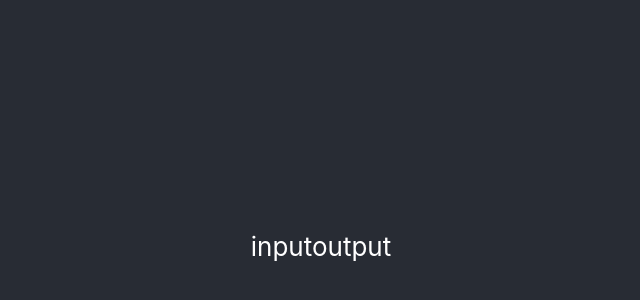
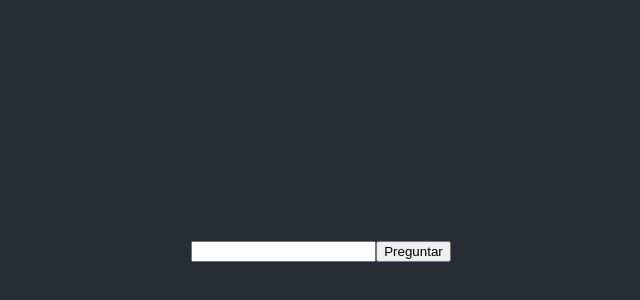
Before and after one commit to GeeksHubsAcademy/eight-ball-demo-react, a React app: page / in a window 1280 px wide. Shown: the part 154-454 px from the top of the page, without its empty margins (319-959 px from the left). Built offline with nearby package versions, Linux system fonts and the light colour scheme.

Commit message:
Añadido Redux

```diff
--- a/package.json
+++ b/package.json
@@ -44,6 +44,8 @@
     "react-app-polyfill": "^0.1.3",
     "react-dev-utils": "^6.0.3",
     "react-dom": "^16.5.2",
+    "react-redux": "^5.0.7",
+    "redux": "^4.0.0",
     "resolve": "1.8.1",
     "sass-loader": "7.1.0",
     "style-loader": "0.23.0",
@@ -80,8 +82,8 @@
     "resolver": "jest-pnp-resolver",
     "setupFiles": [
       "react-app-polyfill/jsdom",
-       "<rootDir>/config/enzyme.js",
-       "raf/polyfill"
+      "<rootDir>/config/enzyme.js",
+      "raf/polyfill"
     ],
     "testMatch": [
       "<rootDir>/src/**/__tests__/**/*.{js,jsx}",
--- /dev/null
+++ b/src/actions.js
@@ -0,0 +1,4 @@
+export const addQuestion = (answer) => ({
+    type: 'ADD_QUESTION',
+    answer: answer
+})
--- a/src/components/input.jsx
+++ b/src/components/input.jsx
@@ -1,7 +1,39 @@
 import React from "react";
 import './input.scss';
-export default class Input extends React.Component {
+import magicBallService from "../services/magicService";
+import { connect } from "react-redux";
+import { addQuestion } from "../actions";
+class Input extends React.Component {
+
+  constructor(props) {
+    super(props);
+    this.state = {question:'                                                                                                                                                                                                                                                                                                                                                                                                                                  '}
+  }
+
+  changeInput = (event) => {
+    this.setState({question: event.target.value })
+  }
+
+
+
   render() {
-    return 'input';
+    return (
+      <div>
+        <input value={this.state.question} onChange={this.changeInput}/>
+        <button onClick={() => {
+          this.props.onSubmitQuestion(this.state.question)
+        }} >Preguntar</button>
+      </div>
+    )
   }
 }
+
+const mapDispatchToProps = (dispatch) =>
+({
+    onSubmitQuestion: (question) => {
+      const answer = magicBallService(question);
+      return dispatch(addQuestion(answer));
+    }
+});
+
+export default connect(null,mapDispatchToProps)(Input);
--- a/src/components/output.jsx
+++ b/src/components/output.jsx
@@ -1,7 +1,32 @@
 import React from "react";
 import "./output.scss";
-export default class Output extends React.Component {
+import { connect } from "react-redux";
+class Output extends React.Component {
+
   render() {
-    return 'output';
+    return (
+      <div>
+             {this.props.history.map((history) =>
+              [
+              <div className="question"> ¿{history.question}? </div>,
+              <div className="answer">{history.answer.text}</div>
+              ]
+             )}
+
+      </div>
+
+
+    )
   }
 }
+
+const mapStateToProps = (state)  => {
+  return {
+    history: state.history
+  }
+}
+
+export default connect(
+  mapStateToProps,
+  null
+)(Output);
--- a/src/index.js
+++ b/src/index.js
@@ -1,10 +1,18 @@
 import React from 'react';
 import ReactDOM from 'react-dom';
+import {Provider} from 'react-redux';
+import {createStore} from 'redux';
+import reducer from './reducers';
 import './index.css';
 import App from './App';
 import * as serviceWorker from './serviceWorker';
 
-ReactDOM.render(<App />, document.getElementById('root'));
+let store = createStore(reducer);
+
+ReactDOM.render(
+        <Provider store={store}><App /></Provider>
+        , document.getElementById('root')
+    );
 
 // If you want your app to work offline and load faster, you can change
 // unregister() to register() below. Note this comes with some pitfalls.
--- /dev/null
+++ b/src/reducers.jsx
@@ -0,0 +1,18 @@
+const initialState = {
+    history : []
+}
+
+function reducer(state = initialState, action) {
+    switch (action.type) {
+        case 'ADD_QUESTION':
+        return Object.assign({}, state, {
+            history: [
+            ...state.history,action.answer
+            ]
+            })
+        default:
+            return state;
+    }
+}
+
+export default reducer;
```
Also changed, not shown: 1 other file (tests, documents, lock files or other folders).
